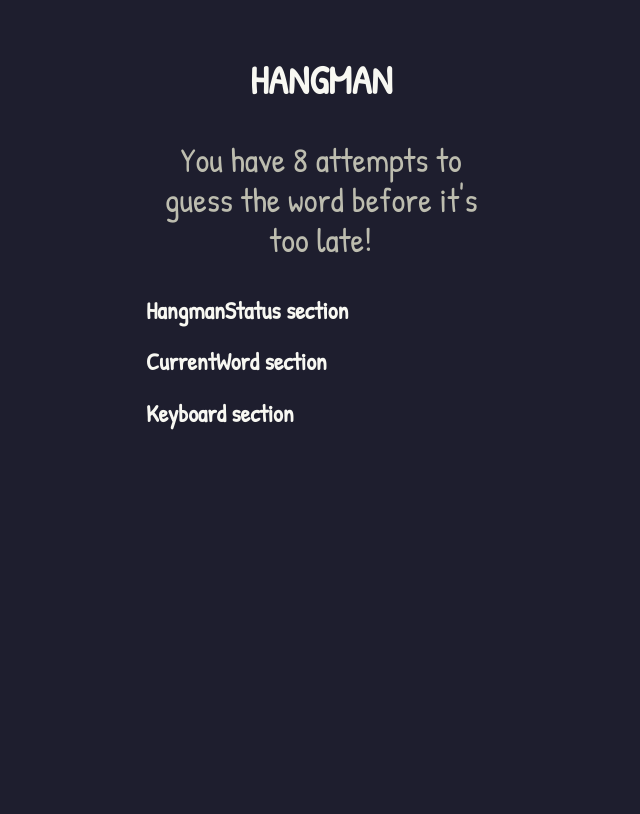
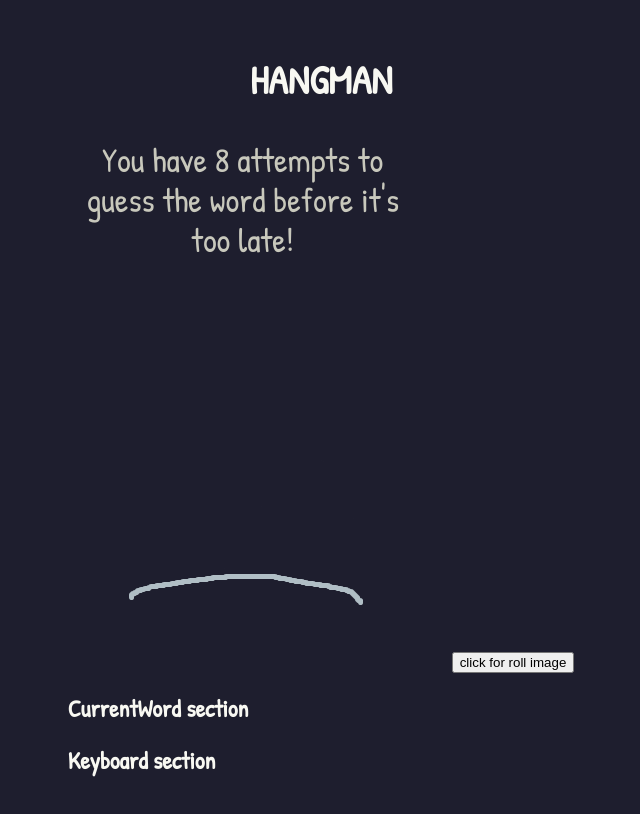
Before and after one commit to markopaunovic1/Hangman-React, a React (Vite) app: page / in a window 1280 px wide. Shown: the whole page, without its empty margins (319-959 px from the left). Built offline with nearby package versions, Linux system fonts and the light colour scheme.

Commit message:
working on hangmanStatus to display each image

```diff
--- a/src/components/HangmanStatus/HangmanStatus.jsx
+++ b/src/components/HangmanStatus/HangmanStatus.jsx
@@ -1,9 +1,26 @@
-import React from "react"
+import React, { useState } from "react";
+import images from "../../images";
 
 function HangmanStatus() {
-    return (
-        <h1>HangmanStatus section</h1>
-    )
+  const [hangmanImages, setHangmanImages] = useState([]);
+  const [currentImageIndex, setCurrentImageIndex] = useState(0);
+
+  const showNextImage = () => {
+    setCurrentImageIndex((prevIndex) => prevIndex + 1);
+  };
+
+  console.log(currentImageIndex);
+
+  return (
+    <section>
+      <img
+        key={currentImageIndex}
+        src={images[currentImageIndex]}
+        alt="hangman"
+      ></img>
+      <button onClick={showNextImage}>click for roll image</button>
+    </section>
+  );
 }
 
 export default HangmanStatus;
--- a/src/components/Information/index.css
+++ b/src/components/Information/index.css
@@ -4,5 +4,5 @@
 
 p {
   max-width: 350px;
-  color: #bdbdaf;
+  color: #c8c8bc;
 }
--- /dev/null
+++ b/src/images.js
@@ -0,0 +1,21 @@
+import hangmanImageDark1 from "../src/assets/hangman-images/dark-mode/hangman-1.png";
+import hangmanImageDark2 from "../src/assets/hangman-images/dark-mode/hangman-2-dark.png";
+import hangmanImageDark3 from "../src/assets/hangman-images/dark-mode/hangman-3-dark.png";
+import hangmanImageDark4 from "../src/assets/hangman-images/dark-mode/hangman-4-dark.png";
+import hangmanImageDark5 from "../src/assets/hangman-images/dark-mode/hangman-5-dark.png";
+import hangmanImageDark6 from "../src/assets/hangman-images/dark-mode/hangman-6-dark.png";
+import hangmanImageDark7 from "../src/assets/hangman-images/dark-mode/hangman-7-dark.png";
+import hangmanImageDark8 from "../src/assets/hangman-images/dark-mode/hangman-8-dark.png";
+
+const hangmanImagesDark = [
+  hangmanImageDark1,
+  hangmanImageDark2,
+  hangmanImageDark3,
+  hangmanImageDark4,
+  hangmanImageDark5,
+  hangmanImageDark6,
+  hangmanImageDark7,
+  hangmanImageDark8,
+];
+
+export default hangmanImagesDark;
--- a/src/index.css
+++ b/src/index.css
@@ -30,7 +30,3 @@
   text-align: center;
   font-size: 34px;
 }
-
-section.information-section > p {
-  background-color: red;
-}
```
